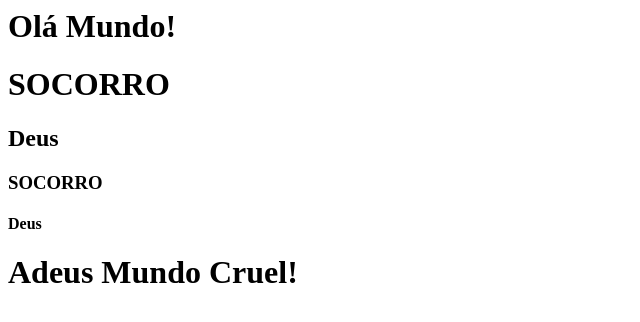
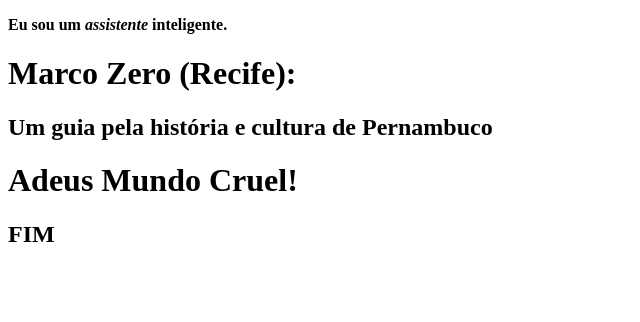
Before and after one commit to RafaelHzn/proz-site-marco-zero, a plain HTML site: page index.html in a window 1280 px wide. Shown: the whole page, without its empty margins (0-640 px from the left). Drawn offline with Linux system fonts and the light colour scheme.

Commit message:
Marco Zero

```diff
--- a/index.html
+++ b/index.html
@@ -1,12 +1,20 @@
+<!DOCTYPE html>
+<html lang="pt-br">
+<head>
+    <meta charset="UTF-8">
+    <meta http-equiv="X-UA-Compatible" content="IE=edge">
+    <meta name="viewport" content="width=device-width, initial-scale=1.0">
+    <title>Recife</title>
+</head>
 <header>
-    <H1> Olá Mundo! </H1>
+    <p><strong>Eu sou um <em>assistente</em> inteligente.</strong></p>
+    <H1> Marco Zero (Recife): </H1>
+    <H2> Um guia pela história e cultura de Pernambuco </H2>
 </header>
-<body></body>
-    <H1>SOCORRO</H1>
-    <H2>Deus</H2>
-    <H3>SOCORRO</H3>
-    <H4>Deus</H4>
+<body>
+    <H1> Adeus Mundo Cruel! </H1>
 </body>
 <footer>
-    <H1> Adeus Mundo Cruel! </H1>
+    <H2> FIM </H2>
 </footer>
+</html>
```
Also changed, not shown: marcozero-comida1.webp (added), marcozero-comida2.webp (added), marcozero-dia.webp (added), marcozero-mapa.png (added), marcozero-noite.jpg (added), marcozero-pintura.webp (added), marcozero_armazemdoporto.webp (added), marcozero_artesanato.webp (added), marcozero_caixacultural.webp (added), marcozero_parquedasesculturas.webp (added), recife-letreiro1.jpg (added), recife-letreiro2.jpg (added), recife-prefeitura-quad.jpg (added), recife-prefeitura-ret.jpg (added), 1 other file.
